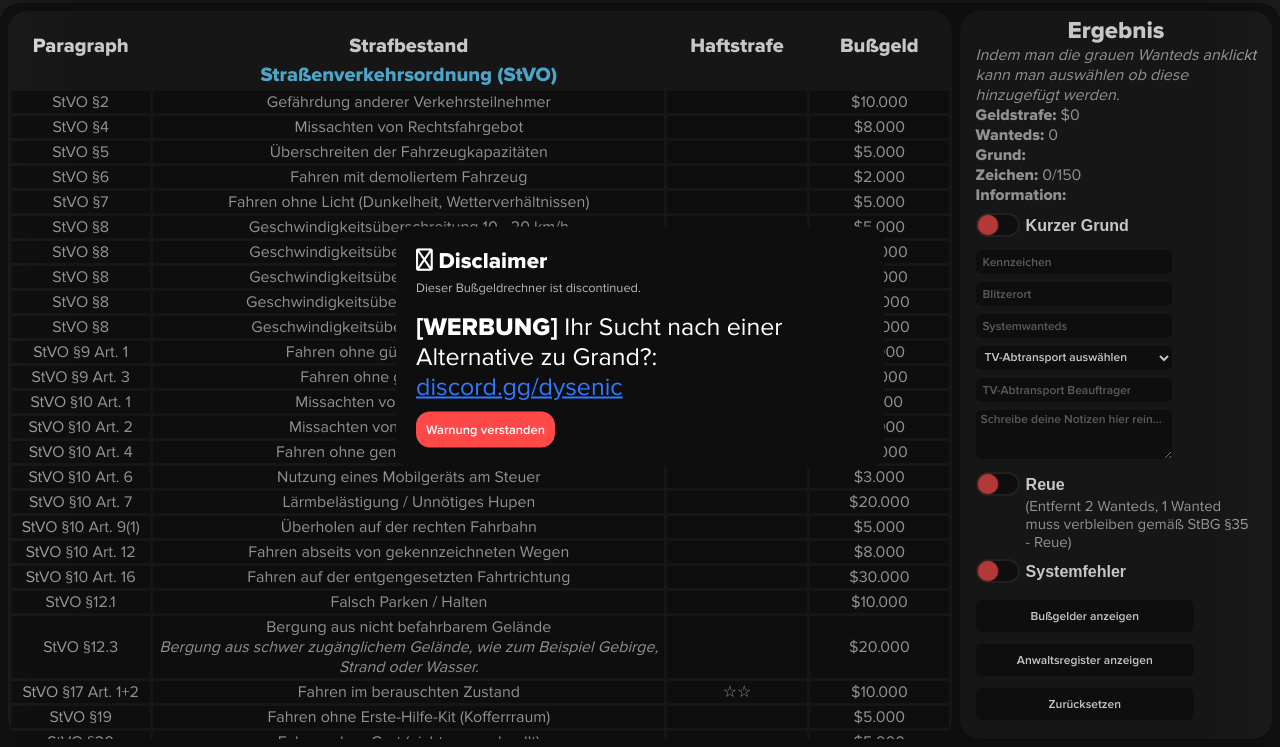
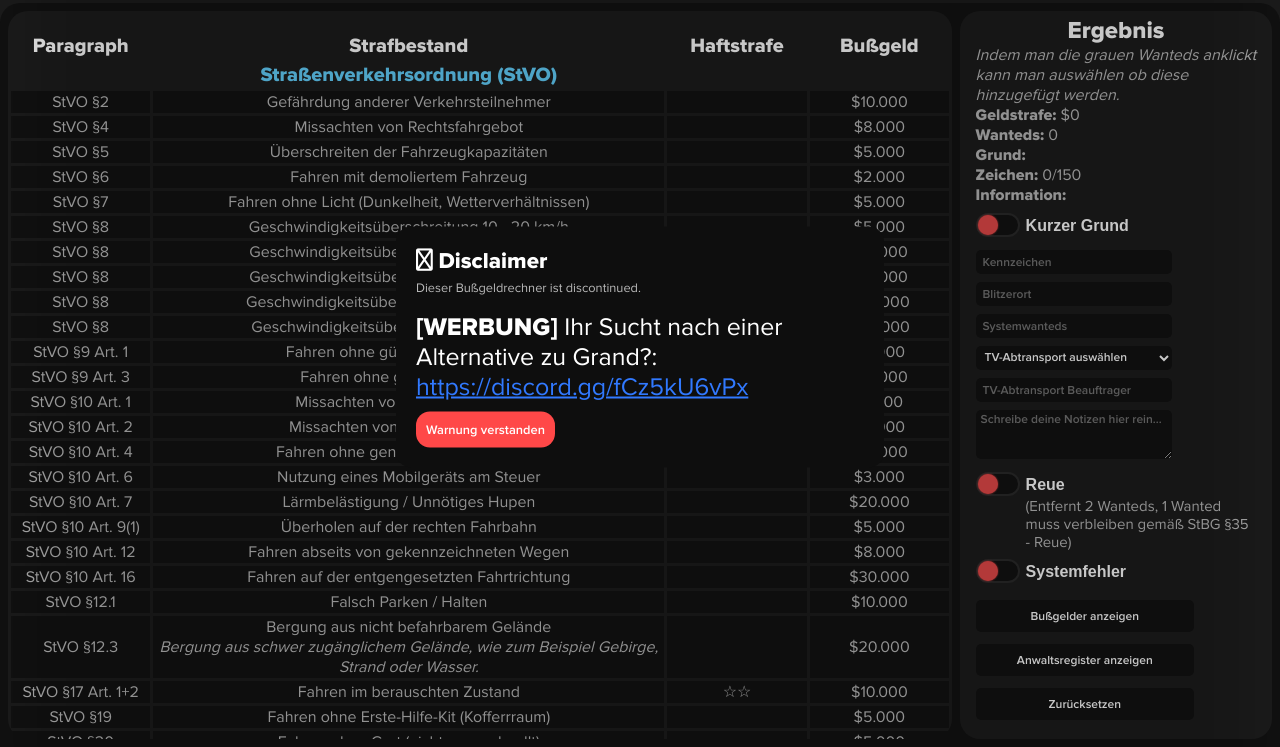
Before and after one commit to devgosling/sahp-bgr, a plain HTML site: page index.html in a window 1280 px wide. Shown: the part 53-800 px from the top of the page. Drawn offline with Linux system fonts and the light colour scheme.

Commit message:
Add files via upload

```diff
--- a/index.html
+++ b/index.html
@@ -34,7 +34,7 @@
         <div id="disclaimerBackgroundBlocker"></div>
     <div id="disclaimer">
         <div id="disclaimer_title"><i id="disclaimer_title_warning" class="fa-regular fa-triangle-exclamation" style="color: rgb(255, 73, 73);"></i> Disclaimer</div>
-        <div id="disclaimer_text">Dieser Bußgeldrechner ist discontinued.<br><br><font style="color: white; font-size: 25px;"><b style="color: white; font-size: 25px;">[WERBUNG]</b> Ihr Sucht nach einer Alternative zu Grand?: <a href="https://discord.gg/dysenic" target="_blank" style="color: rgb(49, 121, 255);">discord.gg/dysenic</a></font></div>
+        <div id="disclaimer_text">Dieser Bußgeldrechner ist discontinued.<br><br><font style="color: white; font-size: 25px;"><b style="color: white; font-size: 25px;">[WERBUNG]</b> Ihr Sucht nach einer Alternative zu Grand?: <a href="https://discord.gg/fCz5kU6vPx" target="_blank" style="color: rgb(49, 121, 255);">https://discord.gg/fCz5kU6vPx</a></font></div>
         <button id="disclaimer_button" onclick="JavaScript:disclaimerAccepted()">Warnung verstanden</button>
     </div>
 
```
